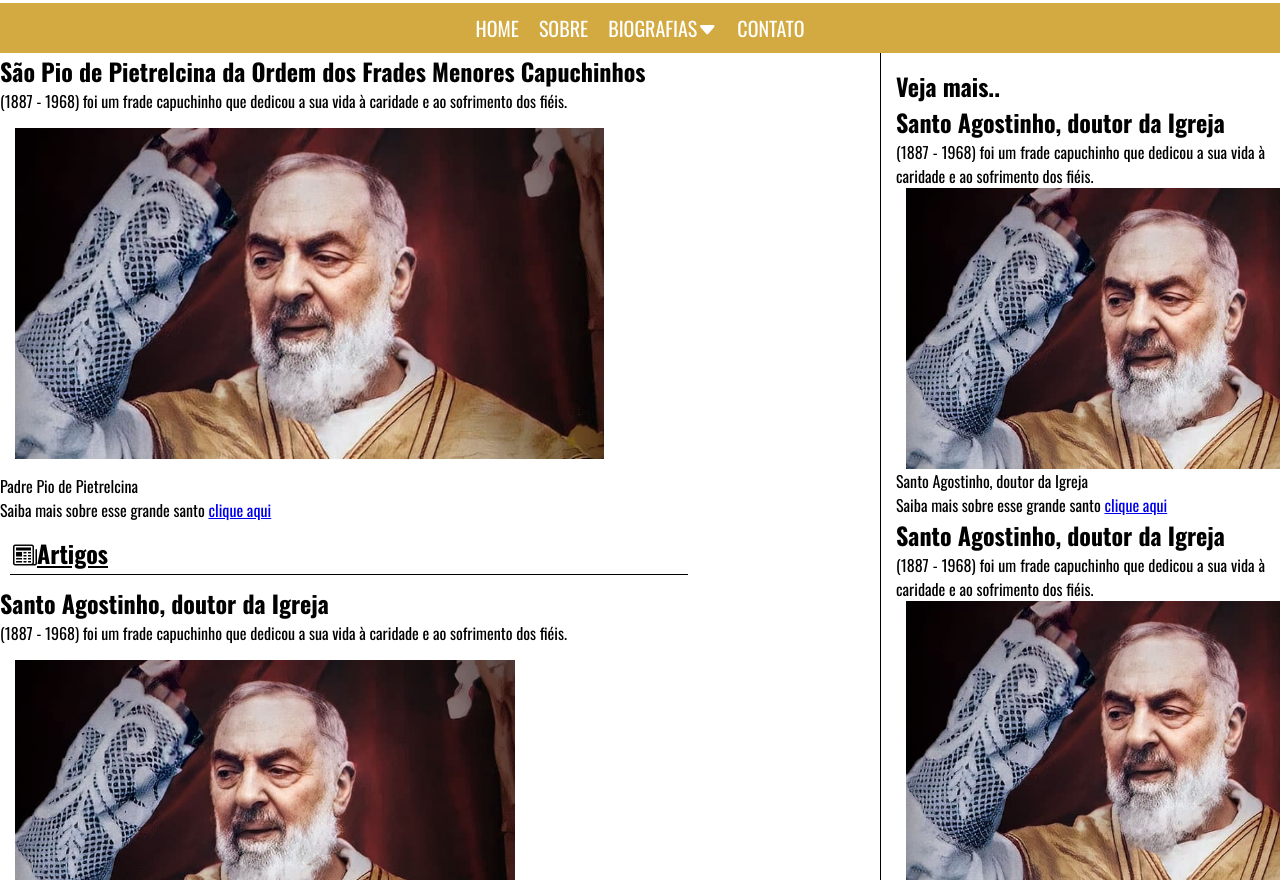
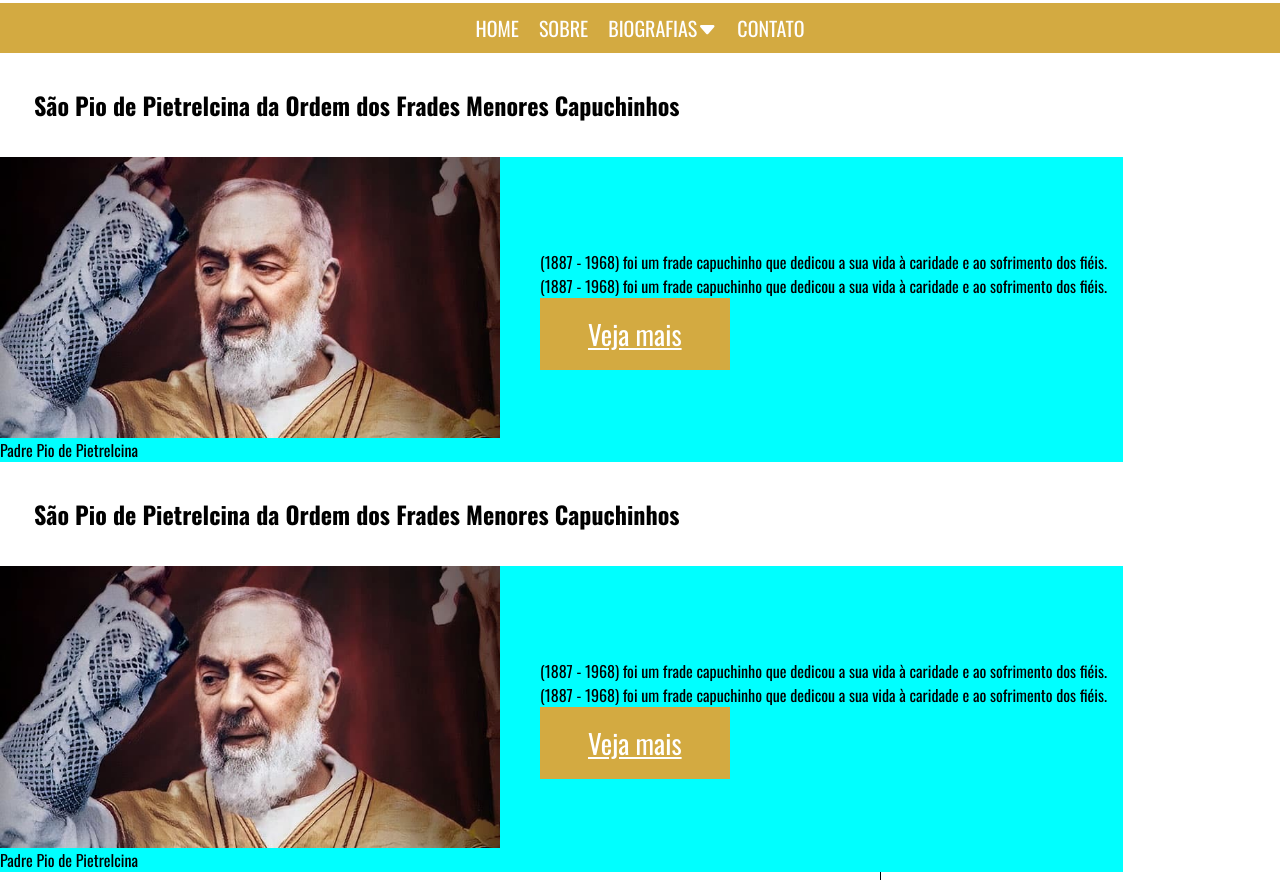
Before and after one commit to danielsilva08/projeto_vidadesantidade, a plain HTML site: page index.html in a window 1280 px wide. Shown: the part 69-949 px from the top of the page. Drawn offline with nearby package versions, Linux system fonts and the light colour scheme.

Commit message:
criei divs da pag principal

```diff
--- a/index.html
+++ b/index.html
@@ -59,7 +59,6 @@
                                     <a href=""></a>
                                     <a href=""></a>
                                     <a href=""></a>
-
                                 </div>
                             </li>
                             <li><a href="pages/contato.html">CONTATO</a></li>
@@ -70,53 +69,40 @@
             </section>
 
     </header>
+    <!--Conteúdo principal-->
+    <main>
+        <section class="principal">
+            <article>
+                <h2 class="title">São Pio de Pietrelcina da Ordem dos Frades Menores Capuchinhos</h2>
+                <div class="coluna">
 
-    <main>
-        <section>
-            <article>
-                <h2>São Pio de Pietrelcina da Ordem dos Frades Menores Capuchinhos</h2>
-                <p>(1887 - 1968) foi um frade capuchinho que dedicou a sua vida à caridade e ao sofrimento dos fiéis. </p>
-                <figure>
-                    <img class="pio1" src="src/imagens/Padre pio 1.jfif" alt="Foto Padre pio">
-                    <figcaption>Padre Pio de Pietrelcina</figcaption>
-                </figure>
+                    <div class="container-image">
+                        <img src="src/imagens/Padre pio 1.jfif" alt="Foto Padre pio">
+                        <figcaption>Padre Pio de Pietrelcina</figcaption>
+                    </div>
 
-                <p>Saiba mais sobre esse grande santo <a href="pages/spio001.html" rel="next" target="_self">clique aqui</a></p>
-            </article>
-            <div class="artigo">
-                <h2><i class="bi bi-newspaper"></i>Artigos</h2>
-            </div>
-
-            <article>
-                <h2>Santo Agostinho, doutor da Igreja</h2>
-                <p>(1887 - 1968) foi um frade capuchinho que dedicou a sua vida à caridade e ao sofrimento dos fiéis. </p>
-                <figure>
-                    <img class="index" src="src/imagens/Padre pio 1.jfif" alt="Foto Padre pio">
-                    <figcaption>Santo Agostinho, doutor da Igreja</figcaption>
-                </figure>
-
-                <p>Saiba mais sobre esse grande santo <a href="pages/sagostinho002.html" rel="next" target="_self">clique aqui</a></p>
-            </article>
-
-            <article>
-                <h2>Santo Agostinho, doutor da Igreja</h2>
-                <p>(1887 - 1968) foi um frade capuchinho que dedicou a sua vida à caridade e ao sofrimento dos fiéis. </p>
-                <figure>
-                    <img class="index" src="src/imagens/Padre pio 1.jfif" alt="Foto Padre pio">
-                    <figcaption>Santo Agostinho, doutor da Igreja</figcaption>
-                </figure>
-
-                <p>Saiba mais sobre esse grande santo <a href="pages/sagostinho002.html" rel="next" target="_self">clique aqui</a></p>
+                    <div class="conteudo">
+                        <p>(1887 - 1968) foi um frade capuchinho que dedicou a sua vida à caridade e ao sofrimento dos fiéis. </p>
+                        <p>(1887 - 1968) foi um frade capuchinho que dedicou a sua vida à  caridade e ao sofrimento dos fiéis. </p>
+                        <a href="pages/spio001.html" class="btn" rel="next" target="_self">Veja mais</a>
+                    </div>
+                </div>
             </article>
             <article>
-                <h2>Santo Agostinho, doutor da Igreja</h2>
-                <p>(1887 - 1968) foi um frade capuchinho que dedicou a sua vida à caridade e ao sofrimento dos fiéis. </p>
-                <figure>
-                    <img class="index" src="src/imagens/Padre pio 1.jfif" alt="Foto Padre pio">
-                    <figcaption>Santo Agostinho, doutor da Igreja</figcaption>
-                </figure>
+                <h2 class="title">São Pio de Pietrelcina da Ordem dos Frades Menores Capuchinhos</h2>
+                <div class="coluna">
 
-                <p>Saiba mais sobre esse grande santo <a href="pages/sagostinho002.html" rel="next" target="_self">clique aqui</a></p>
+                    <div class="container-image">
+                        <img src="src/imagens/Padre pio 1.jfif" alt="Foto Padre pio">
+                        <figcaption>Padre Pio de Pietrelcina</figcaption>
+                    </div>
+
+                    <div class="conteudo">
+                        <p>(1887 - 1968) foi um frade capuchinho que dedicou a sua vida à caridade e ao sofrimento dos fiéis. </p>
+                        <p>(1887 - 1968) foi um frade capuchinho que dedicou a sua vida à  caridade e ao sofrimento dos fiéis. </p>
+                        <a href="pages/spio001.html" class="btn" rel="next" target="_self">Veja mais</a>
+                    </div>
+                </div>
             </article>
         </section>
     </main>
--- a/src/css/style.css
+++ b/src/css/style.css
@@ -94,10 +94,39 @@ body {
    width: 140px;
  }
 
+ .btn {
+  background: rgb(211, 170, 65);
+  color: white;
+  padding: 1rem 3rem;
+  font-size: 1.7rem;
+  cursor: pointer;
+  display: inline-block;
+ }
+/*Efeito dos botões*/
+ .btn:hover {
+  letter-spacing: 1.5rem; /*espaçamento das letras ao passar o mouse em cima*/
+  color: blue; /*Muda a cor da letra*/
+ }
+
+ .title {
+  padding: 2px;
+  margin: 2rem;
+ }
+
+ .principal .coluna {
+  display: flex; /* o paragrafo e o botão vai para o lado da foto*/
+  align-items: center; /* o paragrafo e o botão vai para o lado da foto*/
+  background-color: aqua;
+  gap: 1.5rem; /*Descola o paragrafo da foto*/
+ }
+
+ .principal .coluna .conteudo {
+  padding: 1rem;
+ }
  h1 {
   text-align: center;/*h1 centralizado*/
  }
-
+/*
 .artigo h2 {
   margin: 10px;
   padding: 3px 3px;
@@ -109,7 +138,7 @@ body {
 
  p {
   text-align: justify; /*texto justificado*/
- }
+
 
  /*pio2*/
  figure .pio1 {
```
